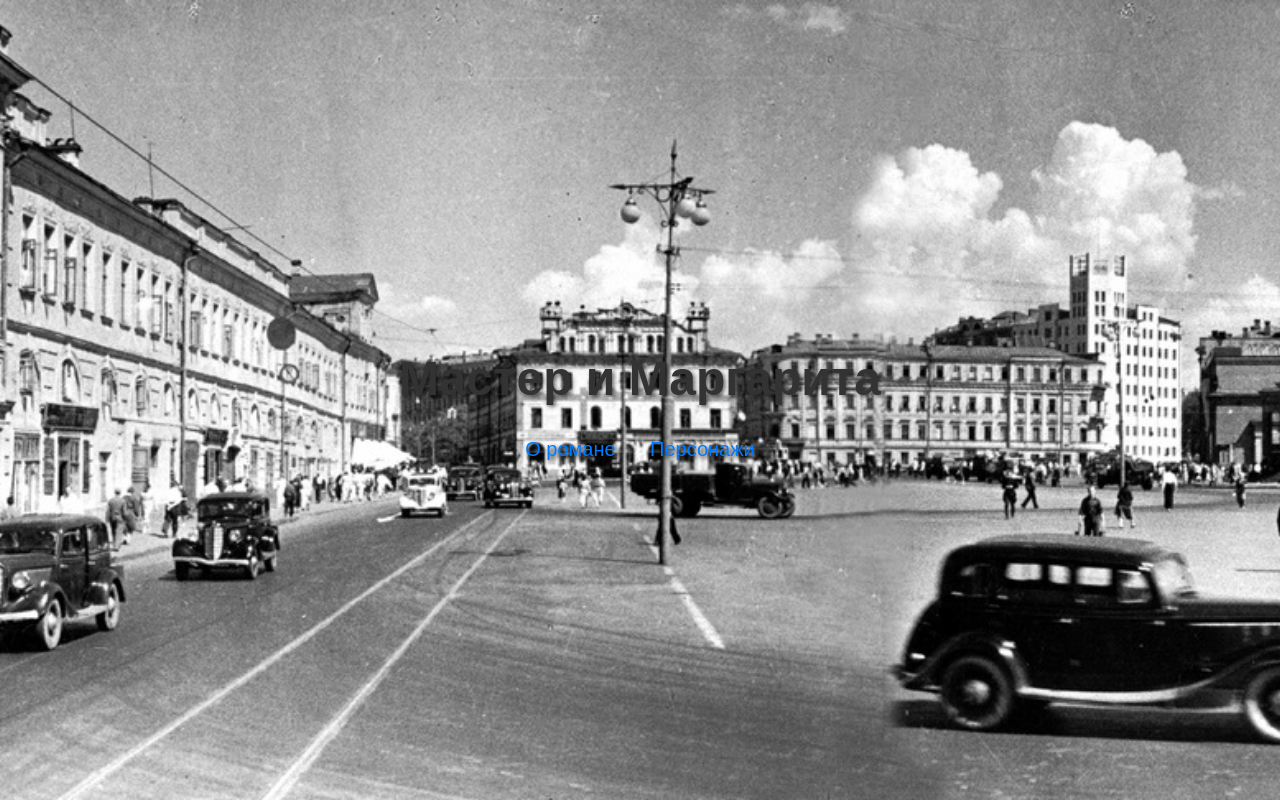
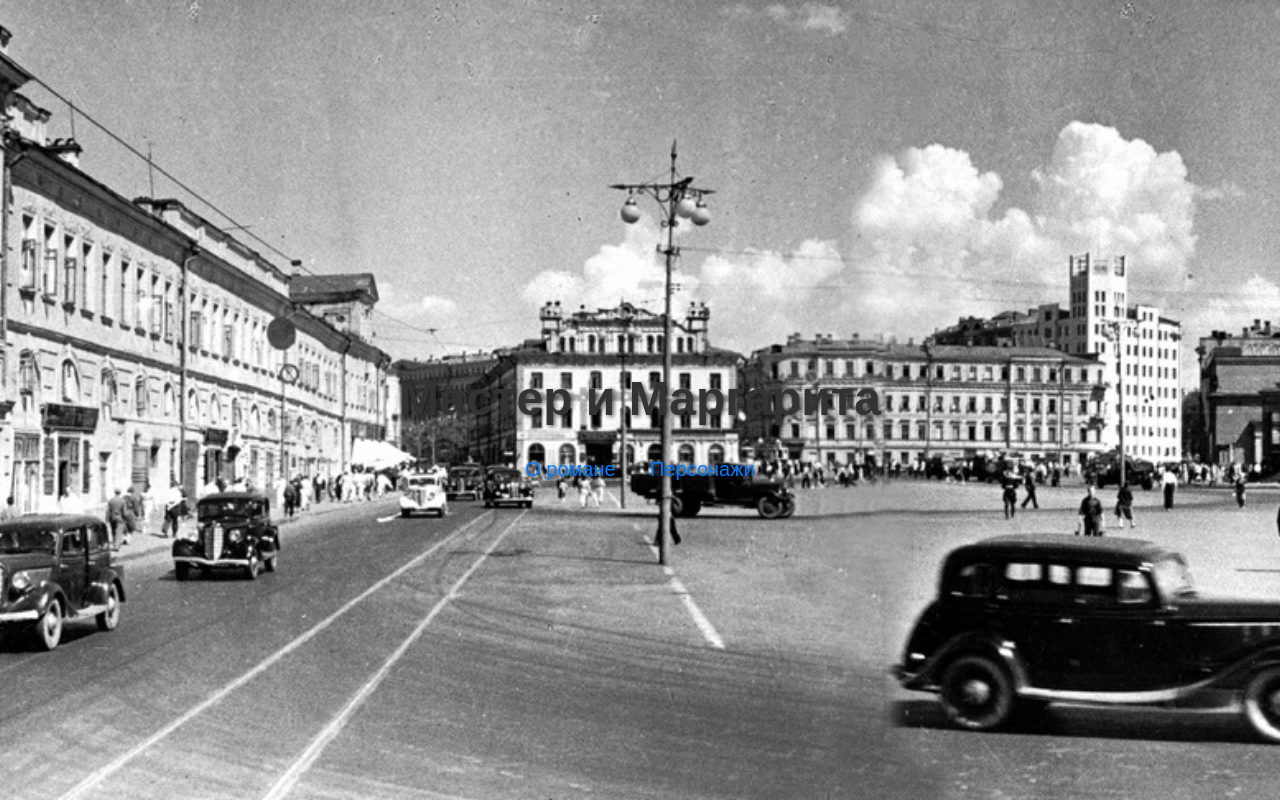
Before and after one commit to urbjil/master-and-margarita, a plain HTML site: page index.html in a window 1280 px wide. Drawn offline with Linux system fonts and the light colour scheme.

Commit message:
Update styles.css

```diff
--- a/styles.css
+++ b/styles.css
@@ -81,12 +81,9 @@ body {
 }
 
 header {
-    background-color: transparent; /* Полупрозрачный чёрный фон */
-    color: white;
-    padding: 20px;
-    text-align: center;
-    border-radius: none;
-    margin-bottom: 20px;
+
+    margin-top: 20px; /* Это поднимет весь блок с текстом немного вверх */
+
 }
 
 nav ul {
```
